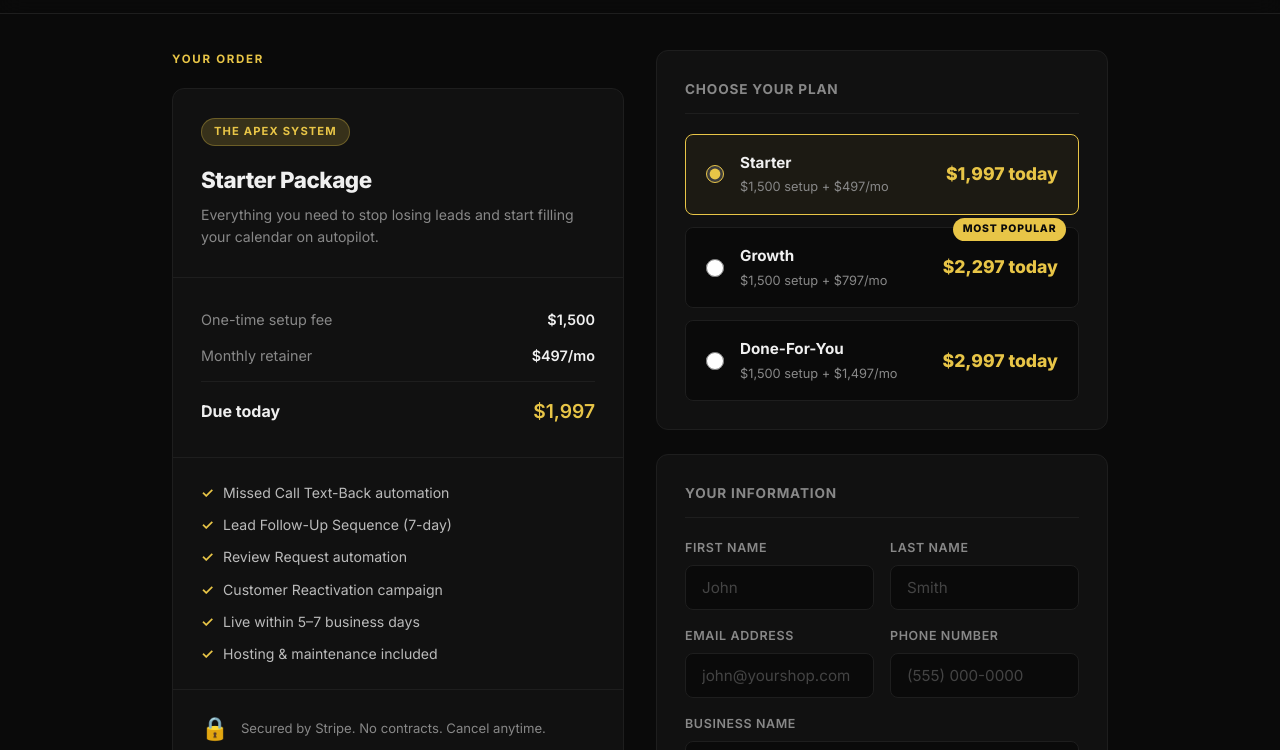
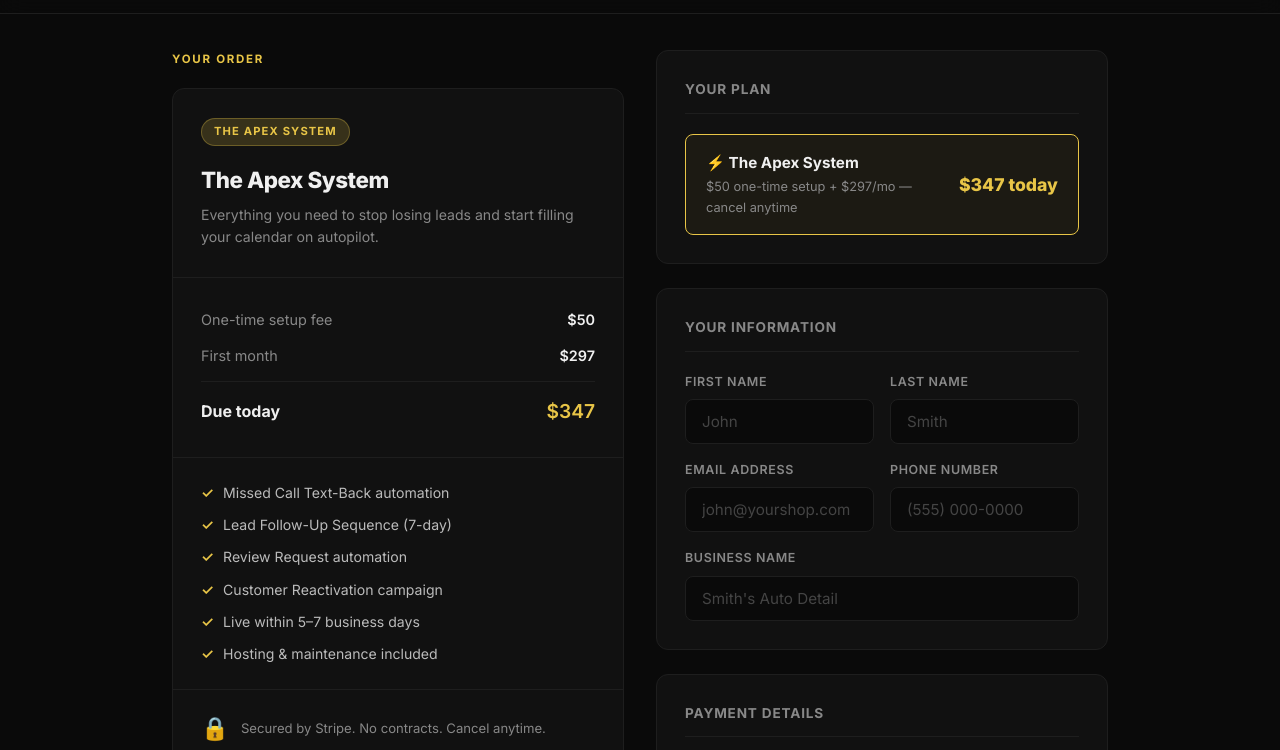
Before and after one commit to flowerkidssss-oss/apex-automations, a website: page checkout.html in a window 1280 px wide. Shown: the part 50-800 px from the top of the page. Drawn offline with Linux system fonts and the light colour scheme; a script that the page names is missing.

Commit message:
Fix checkout: single plan,  setup + /mo =  today

```diff
--- a/checkout.html
+++ b/checkout.html
@@ -553,21 +553,21 @@
       <div class="summary-card">
         <div class="summary-plan">
           <div class="plan-badge">The Apex System</div>
-          <div class="plan-name" id="summaryPlanName">Starter Package</div>
+          <div class="plan-name" id="summaryPlanName">The Apex System</div>
           <div class="plan-desc" id="summaryPlanDesc">Everything you need to stop losing leads and start filling your calendar on autopilot.</div>
         </div>
         <div class="summary-pricing">
-          <div class="price-row" id="summarySetupRow">
+          <div class="price-row">
             <span>One-time setup fee</span>
-            <span class="amount">$1,500</span>
+            <span class="amount">$50</span>
           </div>
-          <div class="price-row" id="summaryMonthlyRow">
-            <span>Monthly retainer</span>
-            <span class="amount" id="summaryMonthlyAmount">$497/mo</span>
+          <div class="price-row">
+            <span>First month</span>
+            <span class="amount">$297</span>
           </div>
           <div class="price-row total">
             <span>Due today</span>
-            <span class="amount" id="summaryTotal">$1,997</span>
+            <span class="amount">$347</span>
           </div>
         </div>
         <div class="summary-features">
@@ -590,40 +590,17 @@
     <!-- RIGHT: FORM -->
     <div class="checkout-form-wrap">
 
-      <!-- PLAN SELECTOR -->
+      <!-- PLAN -->
       <div class="form-section">
-        <div class="form-section-title">Choose Your Plan</div>
-        <div class="plan-selector">
-
-          <label class="plan-option selected" id="planStarter">
-            <input type="radio" name="plan" value="starter" checked />
-            <div class="plan-option-info">
-              <div class="plan-option-name">Starter</div>
-              <div class="plan-option-desc">$1,500 setup + $497/mo</div>
-            </div>
-            <div class="plan-option-price">$1,997 today</div>
-          </label>
-
-          <label class="plan-option" id="planGrowth">
-            <span class="plan-popular">Most Popular</span>
-            <input type="radio" name="plan" value="growth" />
-            <div class="plan-option-info">
-              <div class="plan-option-name">Growth</div>
-              <div class="plan-option-desc">$1,500 setup + $797/mo</div>
-            </div>
-            <div class="plan-option-price">$2,297 today</div>
-          </label>
-
-          <label class="plan-option" id="planDFY">
-            <input type="radio" name="plan" value="dfy" />
-            <div class="plan-option-info">
-              <div class="plan-option-name">Done-For-You</div>
-              <div class="plan-option-desc">$1,500 setup + $1,497/mo</div>
-            </div>
-            <div class="plan-option-price">$2,997 today</div>
-          </label>
-
+        <div class="form-section-title">Your Plan</div>
+        <div class="plan-option selected" style="cursor:default;">
+          <div class="plan-option-info">
+            <div class="plan-option-name">⚡ The Apex System</div>
+            <div class="plan-option-desc">$50 one-time setup + $297/mo — cancel anytime</div>
+          </div>
+          <div class="plan-option-price">$347 today</div>
         </div>
+        <input type="hidden" name="plan" value="starter" />
       </div>
 
       <!-- CONTACT INFO -->
@@ -687,7 +664,7 @@
       <div class="submit-section">
         <button class="btn-pay" id="submitBtn">
           <div class="spinner"></div>
-          <span class="btn-text" id="btnText">Pay $1,997 — Start My Automation</span>
+          <span class="btn-text" id="btnText">Pay $347 — Start My Automation</span>
         </button>
         <div class="security-badges">
           <span>🔒 SSL Encrypted</span>
```
